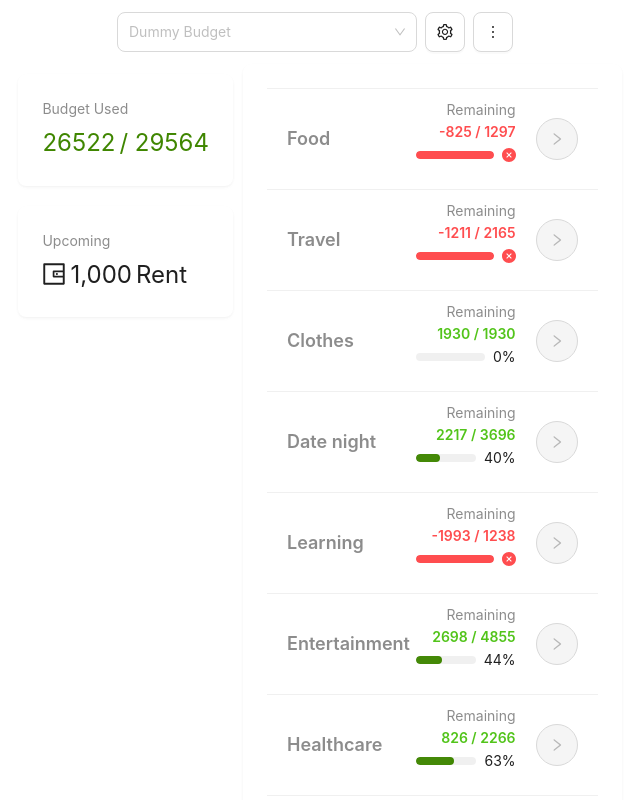
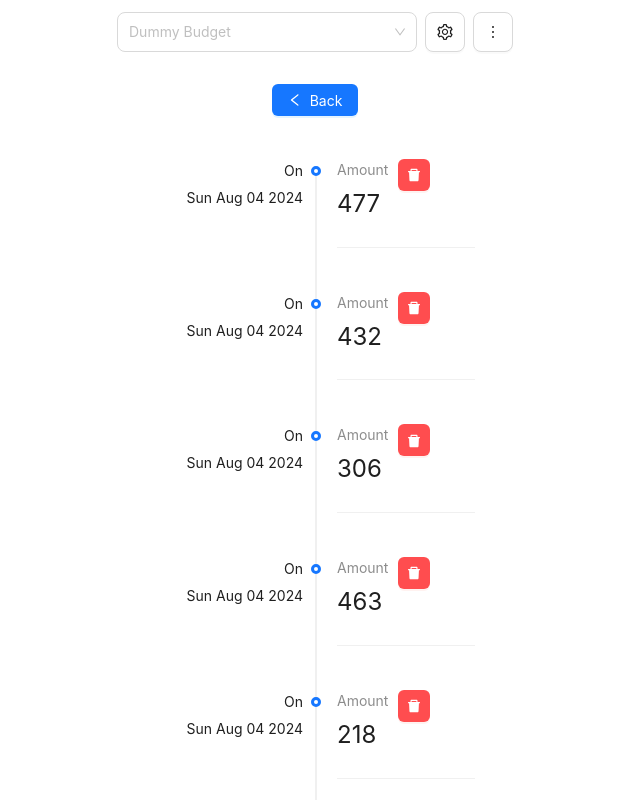
Before and after one commit to ParadoxZero/budgetbud, a React (Vite) app: page / in a window 1280 px wide. Both pictures are taken after a click on the button 881 px from the left and 139 px from the top of the page. Shown: the top 800 px of the page, without its empty margins (325-965 px from the left). Built offline with nearby package versions, Linux system fonts and the light colour scheme.

Commit message:
Created timeline view for expense details

```diff
--- a/ui/App.tsx
+++ b/ui/App.tsx
@@ -1,4 +1,4 @@
-import { navigation, store, View } from './store'
+import { navigate, store, View } from './store'
 import { CreateDummyData } from './utils';
 import { PingRemote } from './services/ping_service';
 import CreateNewBudgetPage from './pages/create_new_budget_page';
@@ -10,6 +10,7 @@ import Header from './components/header';
 import Overview from './pages/overview';
 import EditCategoriesPage from './pages/edit_categories_page';
 import { Budget } from './datamodel/datamodel';
+import CategoryDetails from './pages/view_expense_page';
 
 
 interface PreRun {
@@ -72,6 +73,8 @@ class App extends React.Component<AppProps> {
           Layout: {
             headerBg: 'white',
             bodyBg: 'white',
+          },
+          Timeline: {
           }
         }
       }}>
@@ -97,8 +100,9 @@ class App extends React.Component<AppProps> {
         return <CreateNewBudgetPage />
       case View.CategoryEdit:
         return <EditCategoriesPage budget={this.props.current_budget!} />
-      default:
-        return (<>Not Found</>)
+      case View.CategoryDetails:
+        return <CategoryDetails budget={this.props.current_budget!} />
+      default: return (<>Not Found</>)
     }
   }
 }
--- a/ui/components/add_categories_form.tsx
+++ b/ui/components/add_categories_form.tsx
@@ -1,7 +1,7 @@
 import { Button, Card, Empty, Flex, Form, FormInstance, Input, InputNumber } from "antd";
 import React from "react";
 import { Budget, Category, DataModelFactory } from "../datamodel/datamodel";
-import { navigation, store, View } from "../store";
+import { navigate, store, View } from "../store";
 import { CloseOutlined } from "@ant-design/icons";
 import { DataService, getDataService } from "../services/data_service";
 
--- a/ui/components/create_budget_form.tsx
+++ b/ui/components/create_budget_form.tsx
@@ -2,7 +2,7 @@ import { Button, Card, Empty, Form, FormInstance, FormProps, Input, InputNumber,
 import React from "react";
 
 import { DataService, getDataService } from "../services/data_service";
-import { navigation, store, View } from "../store";
+import { navigate, store, View } from "../store";
 import { CloseCircleOutlined, CloseOutlined, CloseSquareFilled, LoadingOutlined, RightOutlined } from "@ant-design/icons";
 import { Budget, Category, DataModelFactory } from "../datamodel/datamodel";
 import { connect } from "react-redux";
--- a/ui/pages/create_new_budget_page.tsx
+++ b/ui/pages/create_new_budget_page.tsx
@@ -4,7 +4,7 @@ import CreateBudgetForm from '../components/create_budget_form';
 import { Budget } from '../datamodel/datamodel';
 import { LoadingOutlined } from '@ant-design/icons';
 import { AddCategoriesForm } from '../components/add_categories_form';
-import { navigation, store, View } from '../store';
+import { navigate, store, View } from '../store';
 
 enum WizardStep {
     CreateBudget,
@@ -38,9 +38,9 @@ export class CreateNewBudgetPage extends React.Component<CreateBudgetPageProps,
                 return (<CreateBudgetForm onFinish={(budget: Budget) => { this.setState({ current_step: WizardStep.AddCategories, budget_under_edit: budget }) }} />);
             case WizardStep.AddCategories:
                 return (< AddCategoriesForm budget_id={this.state.budget_under_edit!.id} onCategoriesAdded={function (): void {
-                    store.dispatch(navigation(View.Overview));
+                    store.dispatch(navigate(View.Overview));
                 }} onCancel={function (): void {
-                    store.dispatch(navigation(View.Overview));
+                    store.dispatch(navigate(View.Overview));
                 }} />);
 
             default:
--- a/ui/pages/edit_categories_page.tsx
+++ b/ui/pages/edit_categories_page.tsx
@@ -1,7 +1,7 @@
 import React from "react";
 import { connect } from "react-redux";
 import { Budget, DataModelFactory } from "../datamodel/datamodel";
-import { budgetSlice, navigation, store, View } from "../store";
+import { budgetSlice, navigate, store, View } from "../store";
 import { Button, Card, Divider, Flex, Input, Popconfirm, Typography } from "antd";
 import { BackwardFilled, CheckOutlined, CloseOutlined, DeleteFilled, LeftOutlined, PlusOutlined, SendOutlined, UpOutlined } from "@ant-design/icons";
 import { DataService, getDataService } from "../services/data_service";
@@ -50,7 +50,7 @@ class EditCategoriesPage extends React.Component<EditCategoriesPageProps, EditCa
     render_add_category() {
         return (
             <AddCategoriesForm budget_id={this.props.budget.id} onCategoriesAdded={() => {
-                store.dispatch(navigation(View.Overview));
+                store.dispatch(navigate(View.Overview));
             }} onCancel={() => {
                 this.setState({ add_category_mode: false });
             }} />
@@ -77,7 +77,7 @@ class EditCategoriesPage extends React.Component<EditCategoriesPageProps, EditCa
                 this.setState({ add_category_mode: false });
                 return;
             }
-            store.dispatch(navigation(View.Overview));
+            store.dispatch(navigate(View.Overview));
         }
         const on_add_category_click = () => {
             this.setState({ add_category_mode: true });
@@ -88,12 +88,12 @@ class EditCategoriesPage extends React.Component<EditCategoriesPageProps, EditCa
                 <Button shape="default" type="default" icon={<PlusOutlined />} onClick={on_add_category_click}>Add Categories</Button>
                 <Popconfirm
                     title="Delete Budget"
-                    description="Are you sure to delete the budget? All data will be lost."
+                    description="Are you sure? All data will be lost."
                     okText="Yes"
                     cancelText="No"
                     onConfirm={() => {
                         this.setState({ is_loading: true }); this._data_service.deleteBudget(this.props.budget.id)
-                            .then(() => store.dispatch(navigation(View.Overview)))
+                            .then(() => store.dispatch(navigate(View.Overview)))
                             .finally(() => { this.setState({ is_loading: false }); })
                     }}
                 >
@@ -105,7 +105,7 @@ class EditCategoriesPage extends React.Component<EditCategoriesPageProps, EditCa
 
     render_catogory_list_row(id: number, title: string, allocation: number) {
         const delete_title = "Delete '" + title + "' category";
-        const delete_question = "Are you sure to delete the category - " + title + "? All data will be lost.";
+        const delete_question = "Are you sure? All data will be lost.";
 
         let updated_title = title;
         let updated_allocation = allocation;
--- a/ui/pages/overview.tsx
+++ b/ui/pages/overview.tsx
@@ -7,7 +7,7 @@ import { DataModelFactory, Recurring, Budget } from "../datamodel/datamodel";
 import { Typography } from "antd";
 import { RecurringCalculatorService } from "../services/recurring_date_service";
 import { BaseType } from "antd/es/typography/Base";
-import { navigation, View, store, headerSlice, budgetSlice } from '../store';
+import { navigate, View, store, headerSlice, budgetSlice, to_category_view } from '../store';
 
 import '../main.css';
 import { connect } from "react-redux";
@@ -180,6 +180,10 @@ class OverviewPage extends React.Component<OverviewProps, IState> {
             this.setState({ add_expense_mode_context: { category_id: id, filled: false, processing: false } });
         }
 
+        const on_right_button_click = () => {
+            store.dispatch(to_category_view(id));
+        }
+
         return (
             <div style={{ margin: 0, marginTop: 10, marginBottom: 10, paddingRight: 20, paddingLeft: 20, minWidth: 300 }} className='touchahble' onClick={on_click}>
                 <Flex align="center" justify="space-between">
@@ -190,7 +194,7 @@ class OverviewPage extends React.Component<OverviewProps, IState> {
                             <Text strong type={text_type}>{total - value} / {total} </Text>
                             {progress}
                         </Flex>
-                        <Button shape="circle" type="default" icon={<RightOutlined />} style={{ padding: 20, marginLeft: 20 }} onClick={(e) => { alert('button'); e.stopPropagation(); }} disabled></Button>
+                        <Button shape="circle" type="default" icon={<RightOutlined />} style={{ padding: 20, marginLeft: 20 }} onClick={on_right_button_click} ></Button>
                     </Flex>
                 </Flex>
             </div >
@@ -304,7 +308,7 @@ class OverviewPage extends React.Component<OverviewProps, IState> {
     }
 
     private navigate_to(view: View) {
-        store.dispatch(navigation(view));
+        store.dispatch(navigate(view));
     }
 
     private update_next_recurring() {
--- /dev/null
+++ b/ui/pages/view_expense_page.tsx
@@ -0,0 +1,106 @@
+import React, { Children } from "react";
+import { Budget } from "../datamodel/datamodel";
+import { navigate, store, View } from "../store";
+import { Button, Divider, Empty, Flex, Popconfirm, Space, Statistic, Timeline, Typography } from "antd";
+import { DeleteFilled, DeleteOutlined, EditFilled, LeftOutlined } from "@ant-design/icons";
+import { connect } from "react-redux";
+import { DataService, getDataService } from "../services/data_service";
+
+
+export interface ViewExpensePageProps {
+    budget: Budget;
+    categoryId: number;
+}
+
+class ViewExpensePage extends React.Component<ViewExpensePageProps> {
+    _data_service: DataService;
+
+    constructor(props: ViewExpensePageProps) {
+        super(props);
+        this._data_service = getDataService();
+    }
+    render() {
+        return (
+            <Flex vertical align="center" justify="center" gap={50} style={{
+                marginTop: 20, minWidth: 300
+            }}>
+                {this.render_control_buttons()}
+                {this.render_body()}
+            </ Flex>
+        );
+    }
+
+    render_control_buttons() {
+        const on_back_click = () => {
+            store.dispatch(navigate(View.Overview));
+        }
+
+        return (
+            <Flex align="center" justify="center" gap={10} wrap>
+                <Button shape="default" type="primary" icon={<LeftOutlined />} onClick={on_back_click} > Back </Button >
+            </Flex>
+        )
+    }
+
+    render_body() {
+        const expense_list = this.props.budget.categoryList.find((category) => category.id === this.props.categoryId)?.expenseList;
+        if (!expense_list) {
+            return (
+                <Empty description="No expenses added yet." />
+            )
+        }
+
+        const item_list = expense_list.map((expense) => {
+            const date_string = (new Date(expense.timestamp)).toDateString();
+            const on_delete_click = () => {
+                this._data_service.deleteExpense(this.props.budget.id, this.props.categoryId, expense.id);
+            }
+            const ui = (
+                <div>
+                    <Flex align="stretch" justify="flex-start" gap={10} style={{ minWidth: 100 }} >
+                        <Flex vertical>
+                            <Typography.Text>{expense.title}</Typography.Text>
+                            <Statistic title='Amount' value={expense.amount} suffix={expense.title} />
+                        </Flex>
+                        <Flex vertical gap={5} justify="space-between" align="center">
+                            <Popconfirm title="Are you sure?" okText="Yes">
+                                <Button type="primary" icon={<DeleteFilled />} danger />
+                            </Popconfirm>
+                        </Flex>
+                    </Flex>
+                    <Divider />
+                </div>
+            );
+            const label_ui = (
+                <Flex vertical gap={5} style={{ minWidth: 10 }}>
+                    <Typography.Text>On</Typography.Text>
+                    <Typography.Text>{date_string}</Typography.Text>
+                </Flex>
+            )
+            return {
+                children: ui,
+                label: label_ui
+            }
+        });
+
+        return (
+            <>
+                <Timeline
+                    mode="left"
+                    items={item_list}
+                    style={{ minWidth: 300 }}
+
+                />
+            </>
+        )
+    }
+}
+
+function mapStateToProps(state: any) {
+    return {
+        categoryId: state.navigation.selected_category_id
+    }
+}
+
+
+export default connect(mapStateToProps)(ViewExpensePage);
--- a/ui/services/data_service.ts
+++ b/ui/services/data_service.ts
@@ -10,7 +10,7 @@ export interface DataService {
     updateCategory(budget_id: string, category: Category): Promise<Budget>;
     deleteCategory(budget_id: string, categoryId: number): Promise<Budget>;
     updateExpense(budget_id: string, expense: Expense): Promise<Budget>;
-    deleteExpense(budget_id: string, expenseId: number): Promise<Budget>;
+    deleteExpense(budget_id: string, category_id: number, expenseId: number): Promise<Budget>;
     updateRecurring(budget_id: string, recurring: Recurring): Promise<Budget>;
     deleteRecurring(budget_id: string, recurringId: number): Promise<Budget>;
     updateUnplanned(budget_id: string, unplanned: Unplanned): Promise<Budget>;
@@ -97,7 +97,7 @@ class RemoteDataService implements DataService {
         }).then((response) => response.json() as Promise<Budget>);
     }
 
-    deleteExpense(_budget_id: string, _expenseId: number): Promise<Budget> {
+    deleteExpense(_budget_id: string, category_id: number, _expenseId: number): Promise<Budget> {
         throw new Error("Not implemented");
     }
 
--- a/ui/store.ts
+++ b/ui/store.ts
@@ -14,10 +14,15 @@ export const navigationSlice = createSlice({
     name: 'navigation',
     initialState: {
         current_view: View.Overview,
+        selected_category_id: null,
     },
     reducers: {
         navigation: (state, action) => {
             state.current_view = action.payload;
+        },
+        to_category_view: (state, action) => {
+            state.current_view = View.CategoryDetails;
+            state.selected_category_id = action.payload;
         }
     },
 })
@@ -70,7 +75,7 @@ export const budgetSlice = createSlice({
 })
 
 // Action creators are generated for each case reducer function
-export const { navigation } = navigationSlice.actions
+export const { navigation: navigate, to_category_view } = navigationSlice.actions
 const navigation_reducer = navigationSlice.reducer
 
 export var store = configureStore({
```
Also changed, not shown: ui/components/header.tsx (+4 -4 lines).
